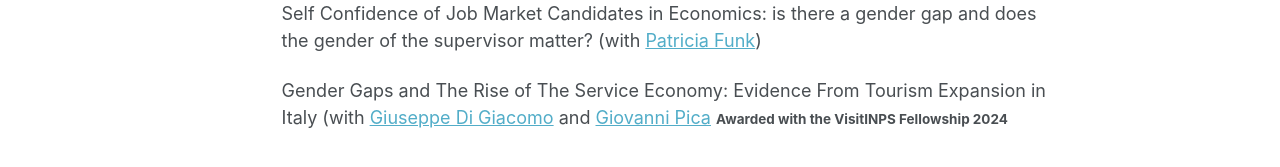
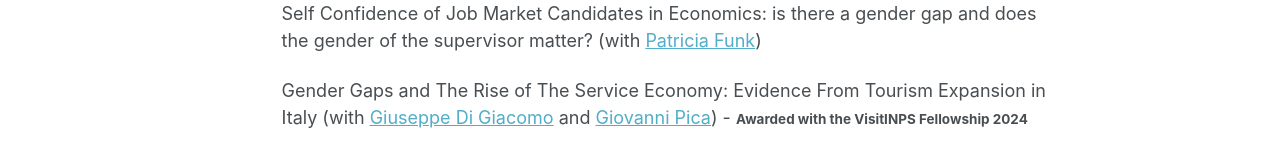
Before and after one commit to aldamarchese/aldamarchese.github.io, a Jekyll site: the page built from _pages/research.md, in a window 1280 px wide and 1047 px high. Shown: the part 703-870 px from the top of the window. Built offline with Jekyll 4.4.1, drawn with Linux system fonts in a browser that asks for light colours.

```diff
--- a/_pages/research.md
+++ b/_pages/research.md
@@ -26,4 +26,4 @@ Women and Mandatory Military Service <br/>
 
 Self Confidence of Job Market Candidates in Economics: is there a gender gap and does the gender of the supervisor matter?  (with [Patricia Funk](https://sites.google.com/site/patriciafelicitasfunk/patricia-funks-research-webpage)) <br/>
 
-Gender Gaps and The Rise of The Service Economy: Evidence From Tourism Expansion in Italy (with [Giuseppe Di Giacomo](https://sites.google.com/view/giuseppedigiacomo/home) and [Giovanni Pica](https://sites.google.com/site/giovannipicashomepage/home) <small> **Awarded with the VisitINPS Fellowship 2024** <small>
+Gender Gaps and The Rise of The Service Economy: Evidence From Tourism Expansion in Italy (with [Giuseppe Di Giacomo](https://sites.google.com/view/giuseppedigiacomo/home) and [Giovanni Pica](https://sites.google.com/site/giovannipicashomepage/home)) - <small> **Awarded with the VisitINPS Fellowship 2024** <small>
```
